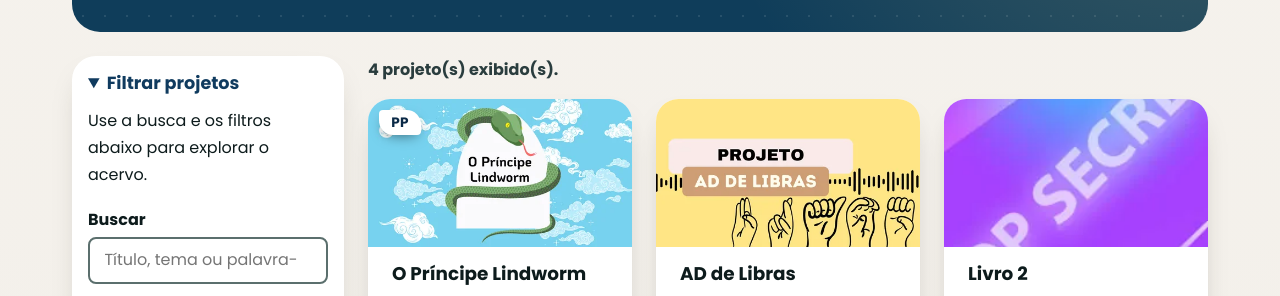
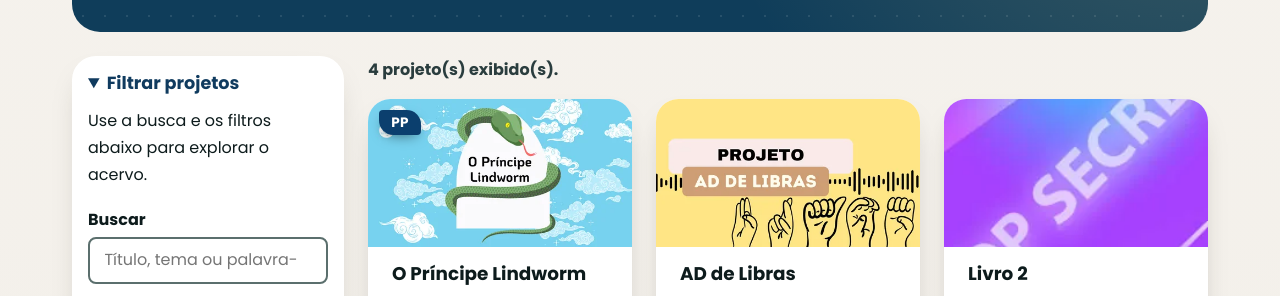
Before and after one commit to Niuuzinho/site-trace-teste, a Jekyll site: the page built from projetos-criativo.html, in a window 1280 px wide. Shown: the part 369-665 px from the top of the page. Built offline with Jekyll 4.4.1, drawn with Linux system fonts in a browser that asks for light colours.

```diff
--- a/assets/css/main.css
+++ b/assets/css/main.css
@@ -1549,6 +1549,6 @@ html[data-contraste="alto"] .versao-troca a[aria-current="page"] { background: v
 /* Selinho PP / LLA no canto da imagem do cartão de projeto */
 .cartao-img { position: relative; }
 .selo-versao { position: absolute; top: 0.7rem; left: 0.7rem; z-index: 2; padding: 0.2rem 0.75rem; border-radius: 0.25rem 0.9rem 0.25rem 0.9rem; font-size: 0.85rem; font-weight: 700; line-height: 1.4; letter-spacing: 0.02em; box-shadow: 0 0.3rem 0.8rem -0.3rem rgb(0 0 0 / 0.55); }
-.selo-pp { background: #fff; color: #0b2a47; }
+.selo-pp { background: #0b3f6e; color: #fff; }
 .selo-lla { background: #ffe08a; color: #3a2b00; }
 html[data-contraste="alto"] .selo-versao { background: #fff; color: #000; border: 2px solid #000; box-shadow: none; }
```
Also changed, not shown: CLAUDE.md (+1 -1 lines).
